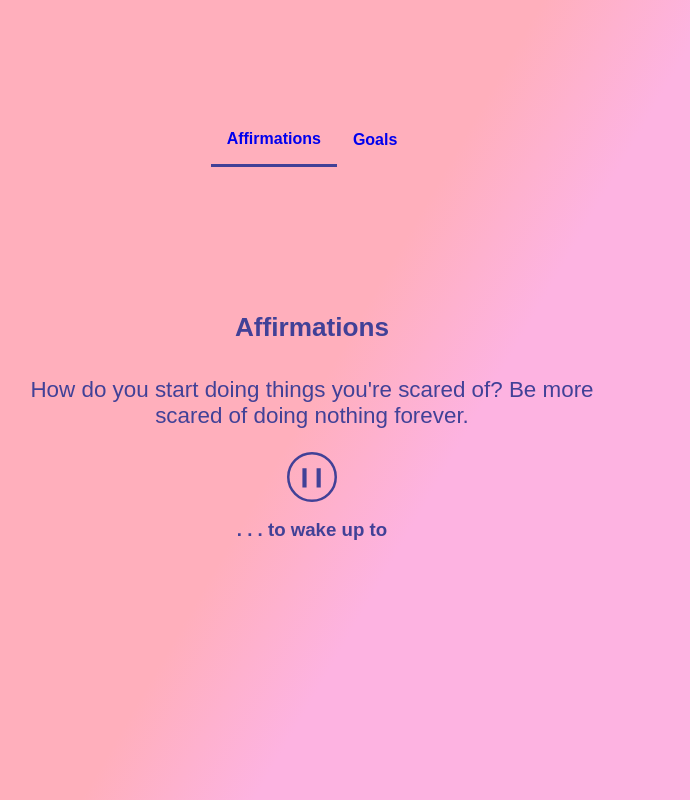
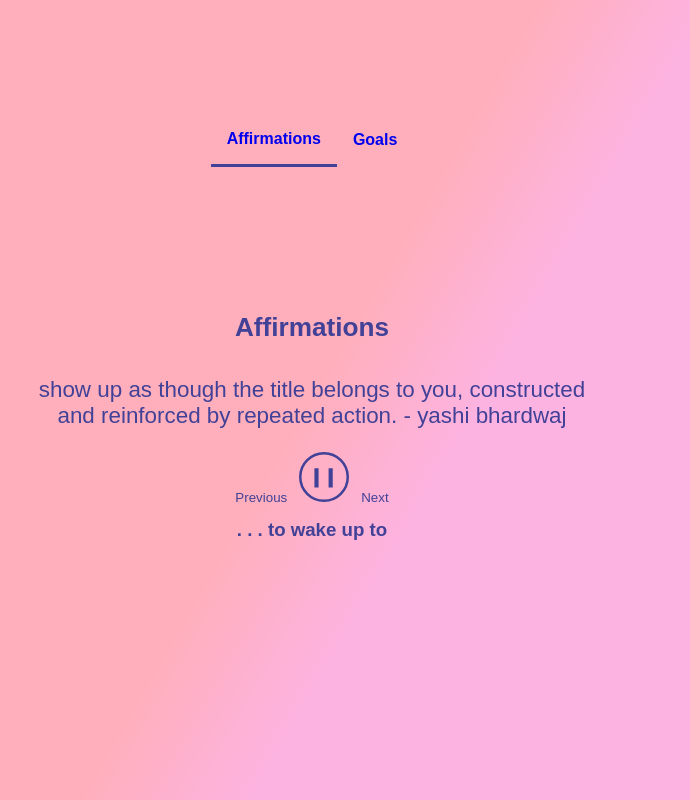
Before and after one commit to limiajayi/Affirmations, a React (Vite) app: page / in a window 1280 px wide. Shown: the whole page, without its empty margins (328-1018 px from the left). Built offline with nearby package versions, Linux system fonts and the light colour scheme; a web font is replaced by a local one.

Commit message:
Added ways to rewind and go to the next quote.

```diff
--- a/src/components/Selection.jsx
+++ b/src/components/Selection.jsx
@@ -5,10 +5,18 @@ const Selection = ({ lines }) => {
 
     //stores a random number based on the current length of quote
     const [selected, setSelected] = useState(0)
+
+    //saves the previous versions of selected state
+    const [history, setHistory] = useState([0])
+
+    //sets the current history position
+    const [historyPosition, setHistoryPosition] = useState(0)
+
+    //used to pause or unpause quotes that are on autorotation
     const [pause, setPause] = useState(false)
 
+
     //change quotes every 15 seconds
-
     useEffect(() => {
         //if paused don't start the interval
         if (pause) return;
@@ -16,27 +24,75 @@ const Selection = ({ lines }) => {
         const interval = setInterval(() => {
 
             const newSelected = Math.floor(Math.random() * lines.length)
+
+            setHistoryPosition(history.length)
+            setHistory(history.concat(newSelected))
             setSelected(newSelected)
 
-        }, 15000);
+        }, 5000);
 
         //clears the effect
         return () => clearInterval(interval)
-    }, [lines, pause]);
+    }, [lines, pause, history])
 
+    //lets the space bar to be used as a way to change the state of pause
+    useEffect(() => {
+        const handleKeyDown = (event) => {
+            if (event.key === ' ' || event.code == 'Space') {
+                event.preventDefault() // prevents the default behaviour
 
+                setPause(prev => !prev)
+            }
+
+        };
+
+        window.addEventListener('keydown', handleKeyDown)
+
+        // cleanup function
+        return () => window.removeEventListener('keydown', handleKeyDown)
+    }, [])
+
+    //handles when the previous button is clicked
+    //decrements history position
+    //uses that to update selected and history
+    const handlePrevious = () => {
+        setHistoryPosition(prev => prev - 1)
+        setSelected(history[historyPosition])
+        setHistory(history.concat(selected))
+    }
+
+    //handles when the next button is clicked
+    //i want history position to be at least history.length - 1
+    const handleNext = () => {
+            const newSelected = Math.floor(Math.random() * lines.length)
+
+            setHistoryPosition(history.length)
+            setHistory(history.concat(newSelected))
+            setSelected(newSelected)
+    }
 
     return (
         <>
             <p>{lines[selected]}</p>
 
-            <button onClick={() => {setPause(!pause)}}>
+            <div>
+                <button onClick={handlePrevious}>
+                    Previous
+                </button>
 
-                {pause ? <img src="/resumeButton.svg" alt="Resume" />  : <img src="/pauseButton.svg" alt="Pause" />}
+                <button onClick={() => {setPause(!pause)}}>
 
-            </button>
+                    {pause ? <img src="/resumeButton.svg" alt="Resume" />  : <img src="/pauseButton.svg" alt="Pause" />}
 
+                </button>
+                <button onClick={handleNext}>
+                    Next
+                </button>
 
+                {console.log(history)}
+                {console.log(historyPosition)}
+
+            </div>
         </>
     )
 
```
